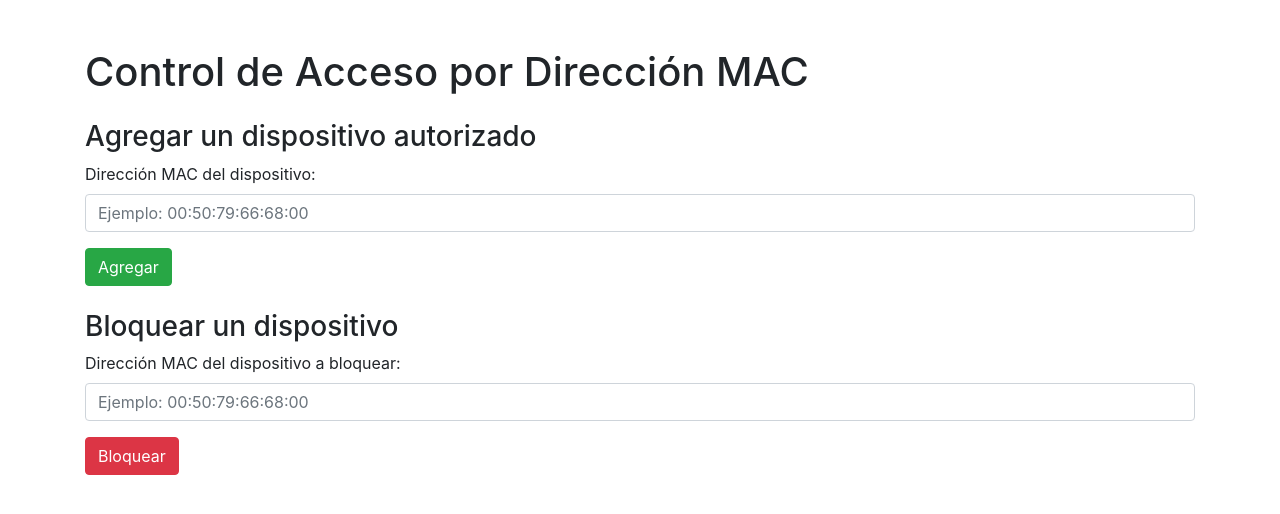
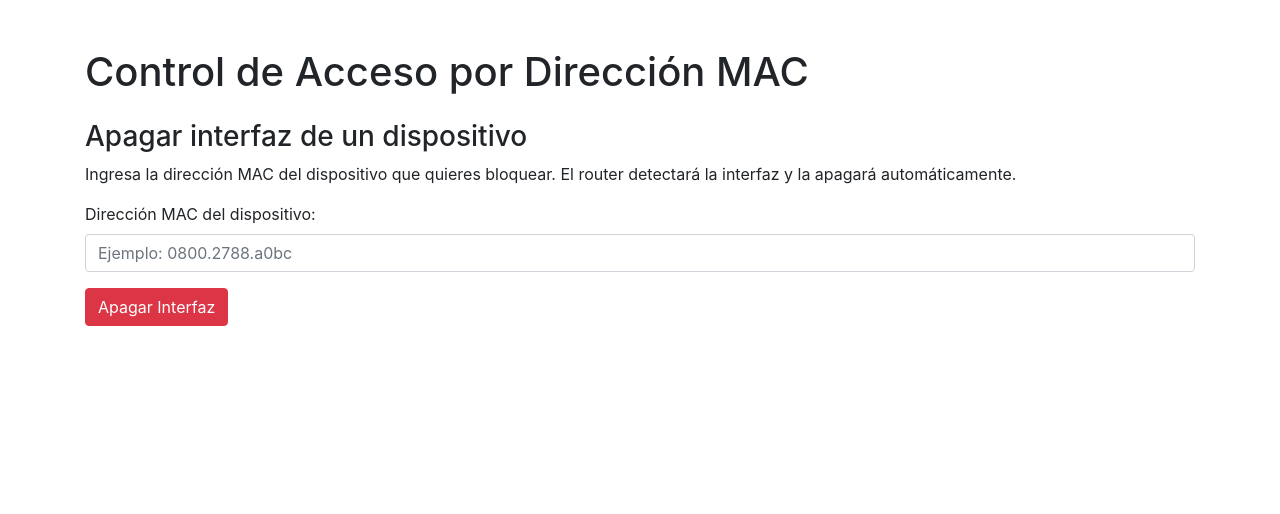
Before and after one commit to XaviTandazo/interfaceRed, a Python web app: template templates/index.html in a window 1280 px wide. Shown: the top 514 px of the page. Run offline with Jinja, Linux system fonts and the light colour scheme; the template is opened without the code that fills it, so the values that code supplies are empty; some libraries are stand-ins or nearby versions.

Commit message:
Corregido lo de MAC

```diff
--- a/templates/index.html
+++ b/templates/index.html
@@ -10,27 +10,16 @@
     <div class="container">
         <h1 class="mt-5">Control de Acceso por Dirección MAC</h1>
 
-        <!-- Formulario para agregar un dispositivo autorizado -->
-        <div class="mt-4">
-            <h3>Agregar un dispositivo autorizado</h3>
-            <form action="/add_device" method="POST">
-                <div class="form-group">
-                    <label for="add_mac_address">Dirección MAC del dispositivo:</label>
-                    <input type="text" class="form-control" id="add_mac_address" name="mac_address" required placeholder="Ejemplo: 00:50:79:66:68:00">
-                </div>
-                <button type="submit" class="btn btn-success">Agregar</button>
-            </form>
-        </div>
-
         <!-- Formulario para bloquear un dispositivo -->
         <div class="mt-4">
-            <h3>Bloquear un dispositivo</h3>
+            <h3>Apagar interfaz de un dispositivo</h3>
+            <p>Ingresa la dirección MAC del dispositivo que quieres bloquear. El router detectará la interfaz y la apagará automáticamente.</p>
             <form action="/block_device" method="POST">
                 <div class="form-group">
-                    <label for="block_mac_address">Dirección MAC del dispositivo a bloquear:</label>
-                    <input type="text" class="form-control" id="block_mac_address" name="mac_address" required placeholder="Ejemplo: 00:50:79:66:68:00">
+                    <label for="block_mac_address">Dirección MAC del dispositivo:</label>
+                    <input type="text" class="form-control" id="block_mac_address" name="mac_address" required placeholder="Ejemplo: 0800.2788.a0bc">
                 </div>
-                <button type="submit" class="btn btn-danger">Bloquear</button>
+                <button type="submit" class="btn btn-danger">Apagar Interfaz</button>
             </form>
         </div>
 
```
